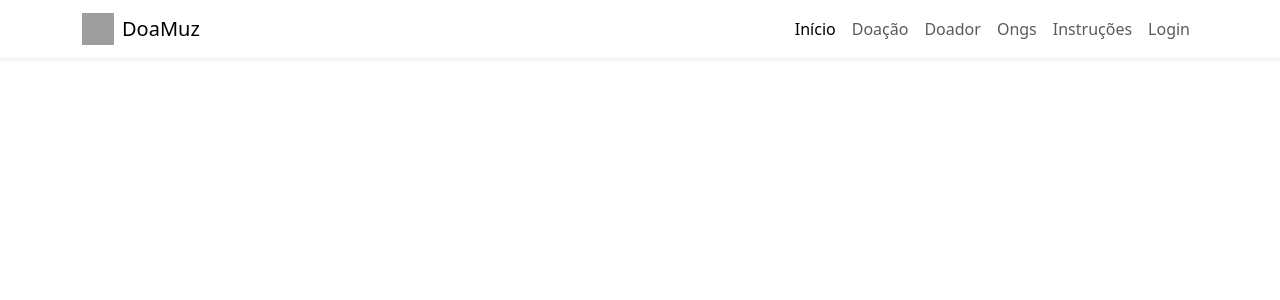
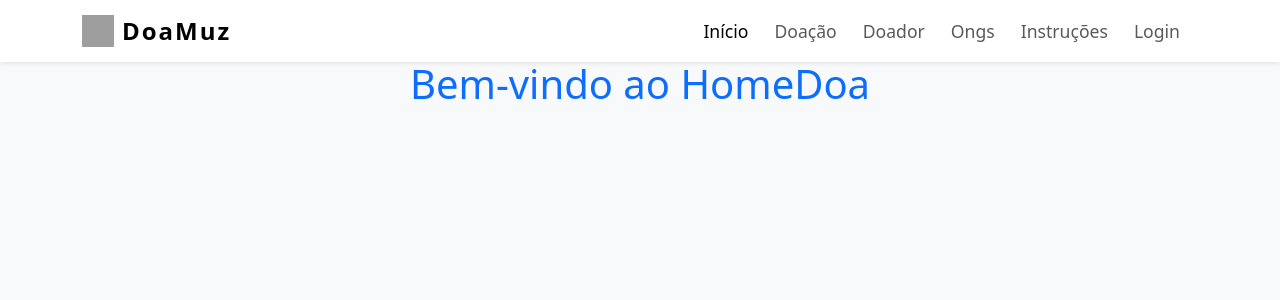
Before and after one commit to maismuz/web, a Django app: page /doamuz/ in a window 1280 px wide. Shown: the top 300 px of the page. Run offline with Django 4.2, Linux system fonts and the light colour scheme; grey boxes are pictures that could not be loaded.

Commit message:
Errado mas funcionando

```diff
--- a/apps/doamuz/templates/homedoa.html
+++ b/apps/doamuz/templates/homedoa.html
@@ -7,7 +7,29 @@
     <title>HomeDoa</title>
     <!-- Bootstrap CSS CDN -->
     <link href="https://cdn.jsdelivr.net/npm/bootstrap@5.3.0/dist/css/bootstrap.min.css" rel="stylesheet">
-    <link rel="stylesheet" href="{% static 'static/style.css' %}">
+    <style>
+      body {
+        background: #f8f9fa;
+      }
+      .navbar-brand {
+        font-weight: bold;
+        font-size: 1.5rem;
+        letter-spacing: 2px;
+      }
+      .nav-link {
+        font-size: 1.1rem;
+        margin-right: 10px;
+      }
+      .main-content {
+        margin-top: 60px;
+        text-align: center;
+      }
+      .main-content h1 {
+        font-size: 2.5rem;
+        color: #0d6efd;
+        margin-bottom: 20px;
+      }
+    </style>
 </head>
 <body>
   {% include 'components/navbar.html' %}
```
